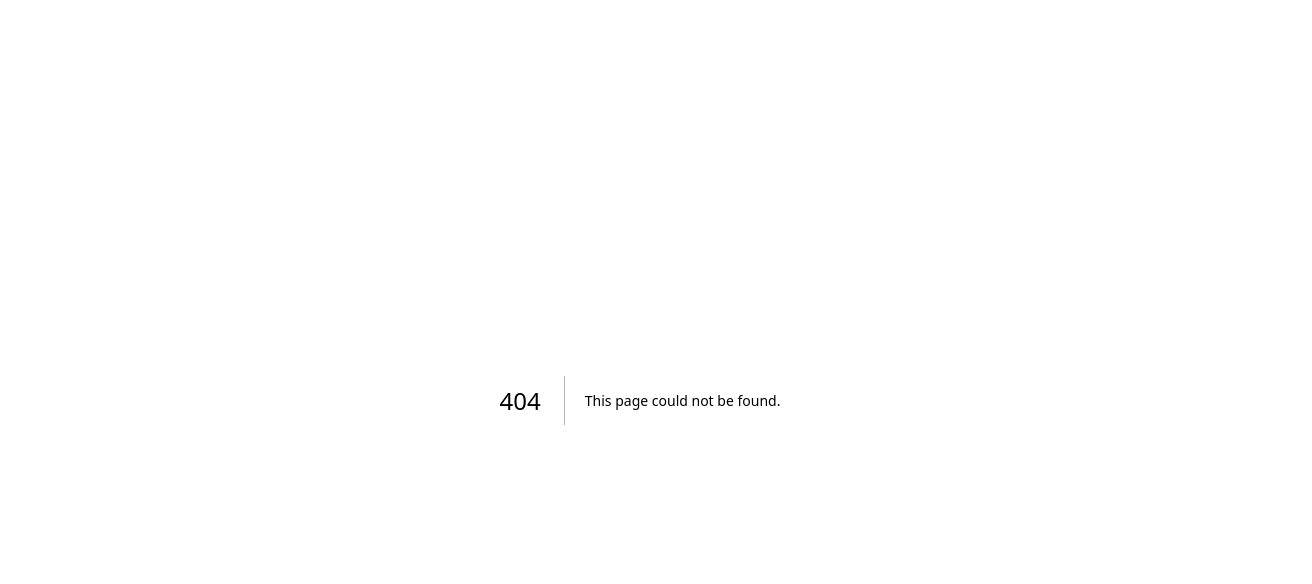
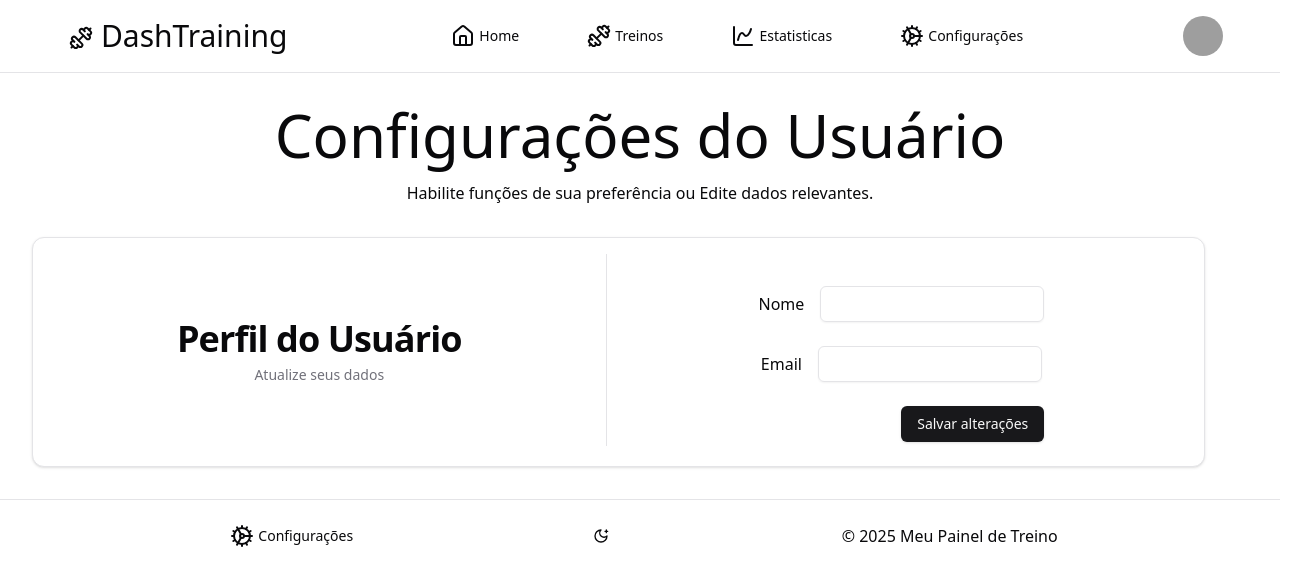
Before and after one commit to RafaelFerreira15/DashTraining, a Next.js app: page /Configuracoes in a window 1280 px wide. Before the commit this address had no page. Shown: the top 584 px of the page, 1312 px wide, since content can reach past the window. Built offline with nearby package versions, Linux system fonts and the light colour scheme; grey boxes are pictures that could not be loaded.

Commit message:
Página de Configurações concluida

```diff
--- a/package.json
+++ b/package.json
@@ -19,6 +19,7 @@
     "@radix-ui/react-slider": "^1.2.3",
     "@radix-ui/react-slot": "^1.1.2",
     "@radix-ui/react-tabs": "^1.1.3",
+    "@radix-ui/react-toggle": "^1.1.2",
     "class-variance-authority": "^0.7.1",
     "clsx": "^2.1.1",
     "lucide-react": "^0.476.0",
--- /dev/null
+++ b/src/app/Configuracoes/page.tsx
@@ -0,0 +1,125 @@
+import { Input } from "@/components/ui/input";
+import Footer from "../footer/page";
+import Navbar from "../Navbar/page";
+import {
+    Card,
+    CardContent,
+    CardDescription,
+    CardFooter,
+    CardHeader,
+    CardTitle,
+} from "@/components/ui/card"
+import { Button } from "@/components/ui/button";
+import { Separator } from "@/components/ui/separator";
+
+{/*1. Cabeçalho da Página:
+
+    Card: Utilize um card para agrupar as informações gerais da página, como o título "Configurações" ou "Personalizar o App".
+    CardHeader: Para o título da página, "Configurações" ou algo semelhante.
+    CardDescription: Descrição breve de como a página ajuda o usuário a personalizar a aplicação.
+
+2. Perfil do Usuário:
+
+    Card: Um card específico para o perfil do usuário.
+    CardTitle: Exiba "Perfil do Usuário".
+    CardContent: Dentro deste card, você pode usar componentes como Input para nome e e-mail.
+    Avatar: Utilize um componente de avatar para exibir ou permitir a alteração da foto de perfil.
+    Button: Para ação como "Alterar Foto" ou "Salvar Alterações".
+    Input: Para permitir que o usuário altere o nome e o e-mail.
+    Button: Para ações como "Alterar Senha", possivelmente em uma nova janela/modal.
+
+3. Preferências:
+
+    Card: Um card separado para as preferências.
+    CardTitle: "Preferências"
+    CardContent: Dentro deste card, você usará:
+        Toggle (Switch) para permitir a escolha entre o tema claro ou escuro.
+        Checkbox: Para a opção de ativar ou desativar notificações.
+        Button: Caso você queira adicionar ações extras como "Salvar Preferências".
+
+4. Gerenciar Treinos:
+
+    Card: Um card para as opções de treino.
+    CardTitle: "Gerenciar Treinos"
+    CardContent: Para esta parte, você pode usar:
+        Button para "Importar Rotina" e "Exportar Rotina", que abrirão um diálogo para escolher o arquivo.
+        Input ou File Input para importar ou exportar arquivos JSON ou CSV.
+        Button para "Resetar Progresso", onde o botão pode executar a ação de reset de dados.
+
+5. Rodapé ou Ações Finais:
+
+    Button: Para salvar todas as configurações feitas.
+    Button: Para cancelar as alterações.
+
+Estrutura geral:
+
+    Grid: Use um layout de grid ou flexbox para organizar as seções de forma ordenada (ex: 2 ou 3 colunas).
+    Modal/Dialog: Caso precise de uma janela para confirmações ou configurações adicionais (ex: alterar senha ou resetar progresso).
+
+*/}
+
+export default function Configuracoes() {
+    return(
+        <section>
+            <Navbar />
+
+            <div className=" flex flex-col items-center justify-center w-full">
+                <h1 className="text-4xl sm:text-5xl md:text-6xl m-4">Configurações do Usuário</h1>
+                <p className="mx-4">Habilite funções de sua preferência ou Edite dados relevantes.</p>
+            </div>
+
+            <div className="w-10/12 m-12 md:hidden">
+                <Card>
+                    <CardHeader className=" flex flex-col items-center justify-center w-full">
+                        <CardTitle className=" text-4xl ">Perfil do Usuário</CardTitle>
+                        <CardDescription className=" text-base ">Atualize seus dados</CardDescription>
+                    </CardHeader>
+                    <CardContent>
+                        <div className=" flex items-center justify-center gap-4 mb-4">
+                            <p className=" flex items-end">Nome</p>
+                            <Input className="w-56"/>
+
+                        </div>
+                        <div className=" flex items-center justify-center gap-4 mb-2">
+                            <p className=" flex items-end">Email</p>
+                            <Input className="w-56"/>
+                        </div>
+                    </CardContent>
+                    <CardFooter className=" flex items-end justify-end ">
+                        <Button>Salvar alterações</Button>
+                    </CardFooter>
+                </Card>
+
+            </div>
+
+            <div className=" hidden md:flex w-full m-8">
+                <Card className="w-11/12 flex ">
+                    <CardHeader className=" flex flex-col items-center justify-center w-full">
+                        <CardTitle className=" text-xl md:text-4xl">Perfil do Usuário</CardTitle>
+                        <CardDescription>Atualize seus dados</CardDescription>
+                    </CardHeader>
+
+                    <Separator orientation="vertical" className="h-48 mt-4" />
+
+                    <CardContent className="ml-8 pr-12 lg:ml-16 lg:pr-24 xl:ml-32 xl:pr-40">
+
+                        <div className=" flex items-center justify-center gap-4  mt-12 mb-4">
+                            <p className=" flex items-end">Nome</p>
+                            <Input className="w-56"/>
+
+                        </div>
+                        <div className=" flex items-center justify-center gap-4 mt-6 mb-4">
+                            <p className=" flex items-end">Email</p>
+                            <Input className="w-56"/>
+                        </div>
+                        <div className=" flex items-end justify-end mt-6">
+                            <Button>Salvar alterações</Button>
+                        </div>
+                    </CardContent>
+                </Card>
+            </div>
+
+            <Footer />
+        </section>
+    )
+}
--- a/src/app/Home/page.tsx
+++ b/src/app/Home/page.tsx
@@ -48,7 +48,7 @@ export default function Home() {
                         <p className="w-full mt-6 pl-7">Horário: 18h </p>
                     </CardContent>
                     <CardFooter>
-                        <Link href="/home" className="text-sky-800"> Ver detalhes</Link>
+                        <Link href="/Estatistica" className="text-sky-800"> Ver detalhes</Link>
                     </CardFooter>
                 </Card>
                 <Card className=" flex flex-col m-4 mx-12 md:mx-4 w-auto items-center ">
@@ -60,7 +60,7 @@ export default function Home() {
                         <p className="w-full mt-6 pl-3">Volume total: 12.300 kg</p>
                     </CardContent>
                     <CardFooter>
-                    <Link href="/home" className="text-sky-800"> Ver estatísticas</Link>
+                    <Link href="/Estatistica" className="text-sky-800"> Ver estatísticas</Link>
                     </CardFooter>
                 </Card>
 
--- a/src/app/Navbar/page.tsx
+++ b/src/app/Navbar/page.tsx
@@ -36,7 +36,7 @@ export default function Navbar(){
                     <div className="flex m-2 items-center gap-1"><House className="w-6"/><Link href="/Home" className="text-sm">Home</Link></div>
                     <div className="flex m-2 items-center gap-1"><Dumbbell  className="w-6"/><Link href="/Treinos" className="text-sm">Treinos</Link></div>
                     <div className="flex m-2 items-center gap-1"><ChartSpline  className="w-6"/><Link href="/Estatistica" className="text-sm">Estatisticas</Link></div>
-                    <div className="flex m-2 items-center  gap-1"><Cog  className="w-6"/><Link href="/Home" className="text-sm">Configurações</Link></div>
+                    <div className="flex m-2 items-center  gap-1"><Cog  className="w-6"/><Link href="/Configuracoes" className="text-sm">Configurações</Link></div>
                 </div>
 
                 <div className="flex self-center justify-center">
@@ -85,7 +85,7 @@ export default function Navbar(){
                             <div className="flex m-4 gap-2"><House className="w-12"/><Link href="/Home" className="text-xl">Home</Link></div>
                             <div className="flex m-4 gap-2"><Dumbbell  className="w-12"/><Link href="/Treinos" className="text-xl">Treinos</Link></div>
                             <div className="flex m-4 gap-2"><ChartSpline  className="w-12"/><Link href="/Estatistica" className="text-xl">Estatisticas</Link></div>
-                            <div className="flex m-4  gap-2"><Cog  className="w-12"/><Link href="/Home" className="text-xl">Configurações</Link></div>
+                            <div className="flex m-4  gap-2"><Cog  className="w-12"/><Link href="/Configuracoes" className="text-xl">Configurações</Link></div>
                         </div>
                         <div className="flex self-center justify-center">
                             <DropdownMenu >
--- a/src/app/Treinos/page.tsx
+++ b/src/app/Treinos/page.tsx
@@ -11,6 +11,7 @@ import {
     CardTitle,
 } from "@/components/ui/card"
 import { PersonStanding, Repeat } from "lucide-react";
+import FormCard from "../TreinosComponents/FormCard";
 
 export default function Treinos (){
     return(
@@ -23,7 +24,9 @@ export default function Treinos (){
             </div>
 
             <Tabela />
-            <Grafico/>
+            <div className="m-auto">
+                <Grafico />
+            </div>
 
             <div>
                 <div className=" grid grid-cols-1 md:grid-cols-2 m-12">
@@ -53,6 +56,7 @@ export default function Treinos (){
                 </div>
             </div>
 
+            <FormCard />
             <Footer />
         </section>
     )
--- /dev/null
+++ b/src/app/TreinosComponents/FormCard.tsx
@@ -0,0 +1,62 @@
+// components/WorkoutCard.tsx
+import { Card, CardContent, CardHeader, CardTitle } from "@/components/ui/card";
+import { Input } from "@/components/ui/input";
+import { Label } from "@/components/ui/label";
+import { Button } from "@/components/ui/button";
+
+const WorkoutCard = () => {
+	return (
+		<div className="flex items-center justify-center m-8 p-4">
+			<Card className="w-full max-w-2xl md:max-w-md lg:max-w-lg xl:max-w-xl shadow-lg">
+				<CardHeader>
+					<CardTitle className="text-center text-xl md:text-2xl">
+						Adicionar treino
+					</CardTitle>
+				</CardHeader>
+				<CardContent>
+					<form className="space-y-6">
+						<div className="space-y-2">
+							<Label htmlFor="exercise">Exercício</Label>
+							<Input
+								id="exercise"
+								placeholder="Nome do exercício"
+							/>
+						</div>
+
+						<div className="space-y-2">
+							<Label htmlFor="muscle-group">Grupo Muscular</Label>
+							<Input
+								id="muscle-group"
+								placeholder="Ex: Peito, Costas, Pernas"
+							/>
+						</div>
+
+						<div className="space-y-2">
+							<Label htmlFor="sets">Séries</Label>
+							<Input
+								id="sets"
+								type="number"
+								placeholder="Quantidade de séries"
+							/>
+						</div>
+
+						<div className="space-y-2">
+							<Label htmlFor="weight">Carga (kg)</Label>
+							<Input
+								id="weight"
+								type="number"
+								placeholder="Peso em kg"
+							/>
+						</div>
+
+						<Button type="submit" className="w-full">
+							Adicionar Treino
+						</Button>
+					</form>
+				</CardContent>
+			</Card>
+		</div>
+	);
+};
+
+export default WorkoutCard;
--- a/src/app/TreinosComponents/Grafico/page.tsx
+++ b/src/app/TreinosComponents/Grafico/page.tsx
@@ -35,7 +35,7 @@ const chartConfig = {
 
 export default function Grafico() {
 	return (
-		<Card className="m-12">
+		<Card className="m-12 sm:m-auto max-w-xl justify-self-center">
 			<CardHeader>
 				<CardTitle>Volume de Treino (kg)</CardTitle>
 			</CardHeader>
--- a/src/app/footer/page.tsx
+++ b/src/app/footer/page.tsx
@@ -1,13 +1,19 @@
 import { Separator } from "@/components/ui/separator"
-import { Cog } from "lucide-react"
+import { Toggle } from "@/components/ui/toggle"
+import { Cog, MoonStar } from "lucide-react"
 import Link from "next/link"
+
 
 export default function Footer (){
     return(
         <section>
             <Separator className="my-4" />
             <div className="flex justify-evenly items-center ">
-                <div className="flex m-2 items-center  gap-1"><Cog  className="w-6"/><Link href="/Home" className="text-sm">Configurações</Link></div>
+                <div className="flex m-2 items-center  gap-1"><Cog  className="w-6"/><Link href="/Configuracoes" className="text-sm">Configurações</Link></div>
+
+                <Toggle aria-label="Toggle italic">
+                    <MoonStar className="h-4 w-4 " />
+                </Toggle>
 
                 <h1>© 2025 Meu Painel de Treino</h1>
 
--- a/src/app/page.tsx
+++ b/src/app/page.tsx
@@ -12,12 +12,12 @@ import { Tabs, TabsContent, TabsList, TabsTrigger } from "@/components/ui/tabs";
 
 export default function Home() {
 	return (
-		<main className="bg-gray-900 w-full h-full flex items-center justify-center">
+		<main className="bg-neutral-900 w-full h-full flex items-center justify-center">
       <div className="flex flex-col hidden sm:flex w-10/12">
         <Tabs defaultValue="Registrar" className="">
-          <TabsList className="grid w-full grid-cols-2 bg-slate-800">
-            <TabsTrigger value="Registrar" className="bg-slate-800 text-white data-[state=active]:bg-gray-950 data-[state=active]:text-white">Registrar</TabsTrigger>
-            <TabsTrigger value="Login" className="bg-slate-800 text-white data-[state=active]:bg-gray-950 data-[state=active]:text-white">Login</TabsTrigger>
+          <TabsList className="grid w-full grid-cols-2 bg-neutral-800">
+            <TabsTrigger value="Registrar" className="bg-neutral-800 text-white data-[state=active]:bg-neutral-950 data-[state=active]:text-white">Registrar</TabsTrigger>
+            <TabsTrigger value="Login" className="bg-neutral-800 text-white data-[state=active]:bg-neutral-950 data-[state=active]:text-white">Login</TabsTrigger>
           </TabsList>
           <TabsContent value="Registrar">
             <Card className="flex items-center justify-center bg-zinc-800 border-0">
@@ -25,7 +25,7 @@ export default function Home() {
                 <CardTitle className="text-4xl text-center text-white m-4">
                   <p className="text-4xl xl:text-6xl w-auto">Registre-se</p>
                 </CardTitle>
-                <CardDescription className="text-sm text-center text-gray-100/50 p-6 m-8">
+                <CardDescription className="text-sm text-center text-neutral-100/50 p-6 m-8">
                   <p className=" ml-2">Confirm your future.</p>
                 </CardDescription>
               </CardHeader>
@@ -35,18 +35,18 @@ export default function Home() {
               <CardContent className=" flex-col items-center justify-center">
                 <Input
                   placeholder="Nome"
-                  className="w-11/12 m-8 border-gray-700 text-white"
+                  className="w-11/12 m-8 border-neutral-700 text-white"
                 ></Input>
 
                 <Input
                   placeholder="Email"
-                  className="w-11/12 m-8 border-gray-700 text-white"
+                  className="w-11/12 m-8 border-neutral-700 text-white"
                 ></Input>
 
                 <div className="ml-8 flex items-center justify-center self-center">
                   <Link
                     href="/Home"
-                    className="bg-gray-950/80 rounded-lg w-10/12 h-10 p-4 flex items-center justify-center"
+                    className="bg-neutral-950/80 rounded-lg w-10/12 h-10 p-4 flex items-center justify-center"
                   >
                     <p className="text-lg text-center text-white ">
                       Registrar-se
@@ -62,7 +62,7 @@ export default function Home() {
                 <CardTitle className="text-4xl text-center text-white ">
                   <p className="text-5xl">Login</p>
                 </CardTitle>
-                <CardDescription className="text-sm text-center text-gray-100/50 p-6 m-8">
+                <CardDescription className="text-sm text-center text-neutral-100/50 p-6 m-8">
                   <p className=" ml-2">Enter to your future.</p>
                 </CardDescription>
               </CardHeader>
@@ -72,18 +72,18 @@ export default function Home() {
               <CardContent className=" flex-col items-center justify-center">
                 <Input
                   placeholder="Nome"
-                  className="w-11/12 m-8 border-gray-700 text-white"
+                  className="w-11/12 m-8 border-neutral-700 text-white"
                 ></Input>
 
                 <Input
                   placeholder="Email"
-                  className="w-11/12 m-8 border-gray-700 text-white"
+                  className="w-11/12 m-8 border-neutral-700 text-white"
                 ></Input>
 
                 <div className="ml-8 flex items-center justify-center self-center">
                   <Link
                     href="/Home"
-                    className="bg-gray-950/80 rounded-lg w-10/12 h-10 p-4 flex items-center justify-center"
+                    className="bg-neutral-950/80 rounded-lg w-10/12 h-10 p-4 flex items-center justify-center"
                   >
                     <p className="text-lg text-center text-white ">
                       Entrar
@@ -99,9 +99,9 @@ export default function Home() {
 
       <div className="flex flex-col sm:hidden w-10/12">
         <Tabs defaultValue="Registrar" >
-          <TabsList className="grid w-full grid-cols-2 bg-slate-800">
-            <TabsTrigger value="Registrar" className="bg-slate-800 text-white data-[state=active]:bg-gray-950 data-[state=active]:text-white">Registrar</TabsTrigger>
-            <TabsTrigger value="Login" className="bg-slate-800 text-white data-[state=active]:bg-gray-950 data-[state=active]:text-white">Login</TabsTrigger>
+          <TabsList className="grid w-full grid-cols-2 bg-neutral-800">
+            <TabsTrigger value="Registrar" className="bg-neutral-800 text-white data-[state=active]:bg-neutral-950 data-[state=active]:text-white">Registrar</TabsTrigger>
+            <TabsTrigger value="Login" className="bg-neutral-800 text-white data-[state=active]:bg-neutral-950 data-[state=active]:text-white">Login</TabsTrigger>
           </TabsList>
           <TabsContent value="Registrar">
             <Card className="bg-zinc-800 w-auto border-0 mt-4  sm:hidden">
@@ -111,18 +111,18 @@ export default function Home() {
 
               <Input
                 placeholder="Nome"
-                className="w-11/12 m-4 border-gray-700"
+                className="w-11/12 m-4 border-neutral-700"
               ></Input>
 
               <Input
                 placeholder="Email"
-                className="w-11/12 m-4 border-gray-700"
+                className="w-11/12 m-4 border-neutral-700"
               ></Input>
 
               <div className=" flex items-center justify-center">
                 <Link
                   href="/Home"
-                  className="bg-gray-900/80 text-lg text-center text-white  rounded-lg w-9/12 h-10 m-4 flex items-center justify-center"
+                  className="bg-neutral-900/80 text-lg text-center text-white  rounded-lg w-9/12 h-10 m-4 flex items-center justify-center"
                 >
                   <p>Registrar-se</p>
                 </Link>
@@ -137,18 +137,18 @@ export default function Home() {
 
               <Input
                 placeholder="Nome"
-                className="w-11/12 m-4 border-gray-700"
+                className="w-11/12 m-4 border-neutral-700"
               ></Input>
 
               <Input
                 placeholder="Email"
-                className="w-11/12 m-4 border-gray-700"
+                className="w-11/12 m-4 border-neutral-700"
               ></Input>
 
               <div className=" flex items-center justify-center">
                 <Link
                   href="/Home"
-                  className="bg-gray-900/80 text-lg text-center text-white  rounded-lg w-9/12 h-10 m-4 flex items-center justify-center"
+                  className="bg-neutral-900/80 text-lg text-center text-white  rounded-lg w-9/12 h-10 m-4 flex items-center justify-center"
                 >
                   <p>Entrar</p>
                 </Link>
--- /dev/null
+++ b/src/components/ui/toggle.tsx
@@ -0,0 +1,45 @@
+"use client"
+
+import * as React from "react"
+import * as TogglePrimitive from "@radix-ui/react-toggle"
+import { cva, type VariantProps } from "class-variance-authority"
+
+import { cn } from "@/lib/utils"
+
+const toggleVariants = cva(
+  "inline-flex items-center justify-center gap-2 rounded-md text-sm font-medium transition-colors hover:bg-muted hover:text-muted-foreground focus-visible:outline-none focus-visible:ring-1 focus-visible:ring-ring disabled:pointer-events-none disabled:opacity-50 data-[state=on]:bg-accent data-[state=on]:text-accent-foreground [&_svg]:pointer-events-none [&_svg]:size-4 [&_svg]:shrink-0",
+  {
+    variants: {
+      variant: {
+        default: "bg-transparent",
+        outline:
+          "border border-input bg-transparent shadow-sm hover:bg-accent hover:text-accent-foreground",
+      },
+      size: {
+        default: "h-9 px-2 min-w-9",
+        sm: "h-8 px-1.5 min-w-8",
+        lg: "h-10 px-2.5 min-w-10",
+      },
+    },
+    defaultVariants: {
+      variant: "default",
+      size: "default",
+    },
+  }
+)
+
+const Toggle = React.forwardRef<
+  React.ElementRef<typeof TogglePrimitive.Root>,
+  React.ComponentPropsWithoutRef<typeof TogglePrimitive.Root> &
+    VariantProps<typeof toggleVariants>
+>(({ className, variant, size, ...props }, ref) => (
+  <TogglePrimitive.Root
+    ref={ref}
+    className={cn(toggleVariants({ variant, size, className }))}
+    {...props}
+  />
+))
+
+Toggle.displayName = TogglePrimitive.Root.displayName
+
+export { Toggle, toggleVariants }
```
Also changed, not shown: 1 other file (tests, documents, lock files or other folders).
